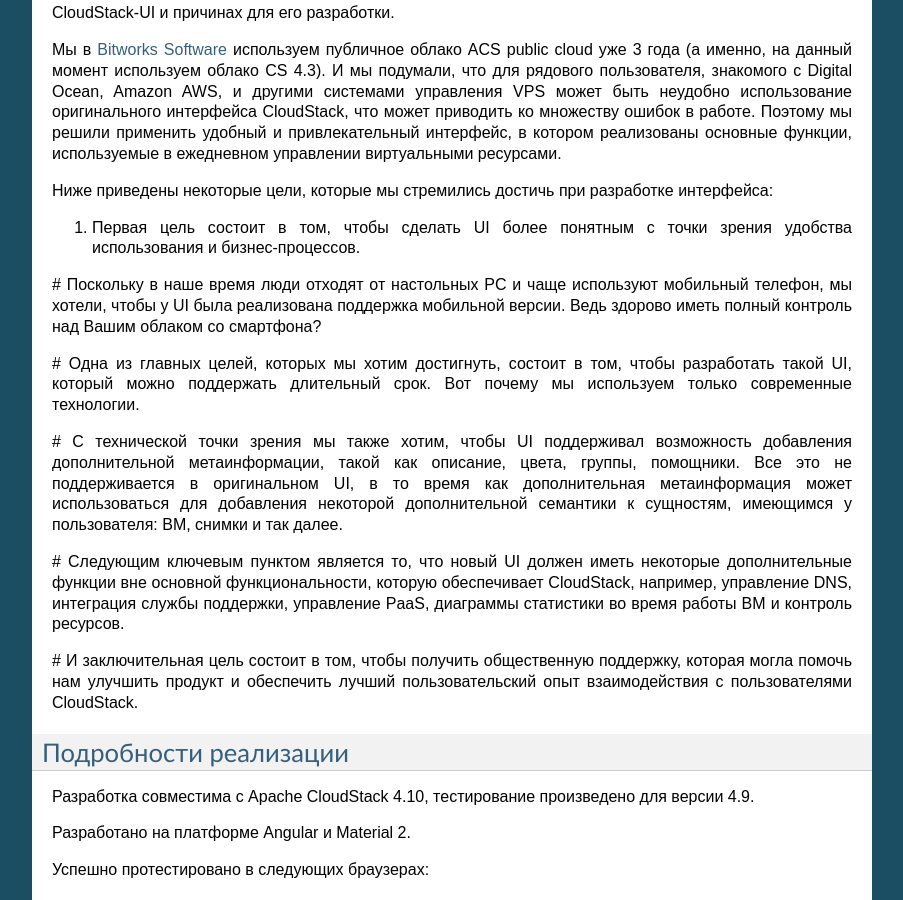
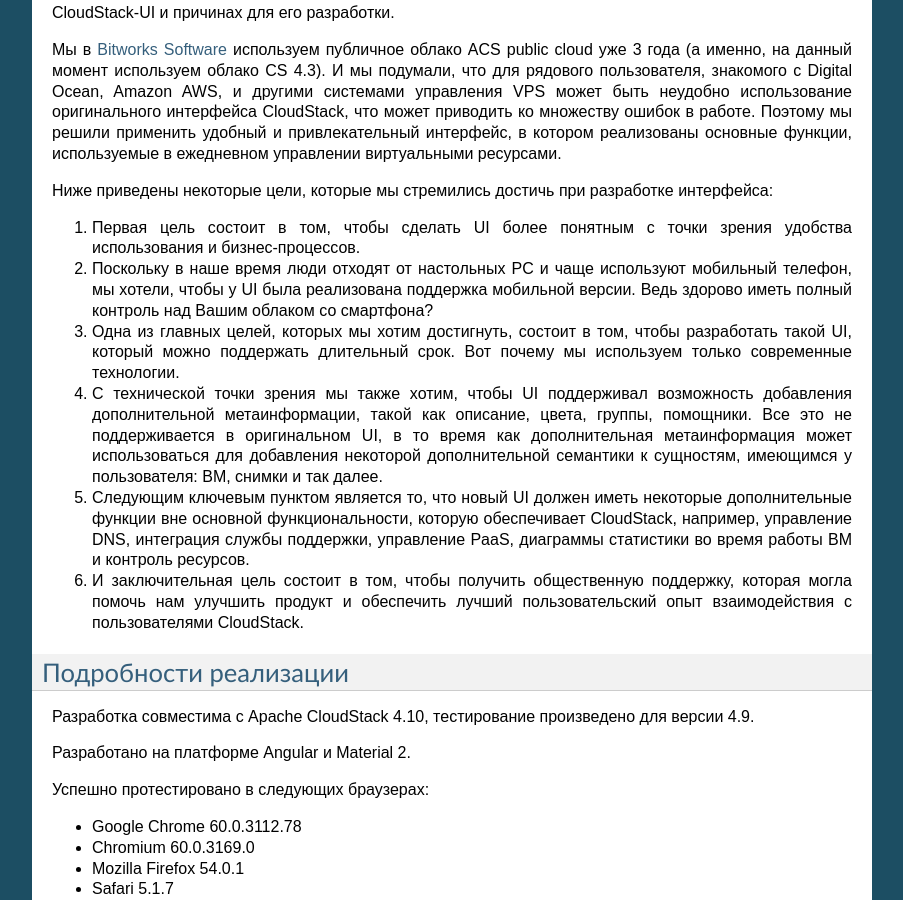
Before and after one commit to MaslovaEV/RU_CloudStack-UI, a Sphinx documentation site: the page built from RUdocs/source/CSUI_Overview-RU.rst, in a window 1280 px wide and 900 px high, scrolled down 645 px. Shown: the whole window, without its empty margins (198-1101 px from the left). Built offline with Sphinx 7.4.7, drawn with Linux system fonts in a browser that asks for light colours.

```diff
--- a/RUdocs/source/CSUI_Overview-RU.rst
+++ b/RUdocs/source/CSUI_Overview-RU.rst
@@ -23,15 +23,15 @@ Apache CloudStack - отличный, часто используемый про
 
 1. Первая цель состоит в том, чтобы сделать UI более понятным с точки зрения удобства использования и бизнес-процессов.
 
-# Поскольку в наше время люди отходят от настольных PC и чаще используют мобильный телефон, мы хотели, чтобы у UI была реализована поддержка мобильной версии. Ведь здорово иметь полный контроль над Вашим облаком со смартфона?
+#. Поскольку в наше время люди отходят от настольных PC и чаще используют мобильный телефон, мы хотели, чтобы у UI была реализована поддержка мобильной версии. Ведь здорово иметь полный контроль над Вашим облаком со смартфона?
 
-# Одна из главных целей, которых мы хотим достигнуть, состоит в том, чтобы разработать такой UI, который можно поддержать длительный срок. Вот почему мы используем только современные технологии.
+#. Одна из главных целей, которых мы хотим достигнуть, состоит в том, чтобы разработать такой UI, который можно поддержать длительный срок. Вот почему мы используем только современные технологии.
 
-# С технической точки зрения мы также хотим, чтобы UI поддерживал возможность добавления дополнительной метаинформации, такой как описание, цвета, группы, помощники. Все это не поддерживается в оригинальном UI, в то время как дополнительная метаинформация может использоваться для добавления некоторой дополнительной семантики к сущностям, имеющимся у пользователя: ВМ, снимки и так далее.
+#. С технической точки зрения мы также хотим, чтобы UI поддерживал возможность добавления дополнительной метаинформации, такой как описание, цвета, группы, помощники. Все это не поддерживается в оригинальном UI, в то время как дополнительная метаинформация может использоваться для добавления некоторой дополнительной семантики к сущностям, имеющимся у пользователя: ВМ, снимки и так далее.
 
-# Следующим ключевым пунктом является то, что новый UI должен иметь некоторые дополнительные функции вне основной функциональности, которую обеспечивает CloudStack, например, управление DNS, интеграция службы поддержки, управление PaaS, диаграммы статистики во время работы ВМ и контроль ресурсов.
+#. Следующим ключевым пунктом является то, что новый UI должен иметь некоторые дополнительные функции вне основной функциональности, которую обеспечивает CloudStack, например, управление DNS, интеграция службы поддержки, управление PaaS, диаграммы статистики во время работы ВМ и контроль ресурсов.
 
-# И заключительная цель состоит в том, чтобы получить общественную поддержку, которая могла помочь нам улучшить продукт и обеспечить лучший пользовательский опыт взаимодействия с пользователями CloudStack.
+#. И заключительная цель состоит в том, чтобы получить общественную поддержку, которая могла помочь нам улучшить продукт и обеспечить лучший пользовательский опыт взаимодействия с пользователями CloudStack.
 
 Подробности реализации
 ----------------------------
```
